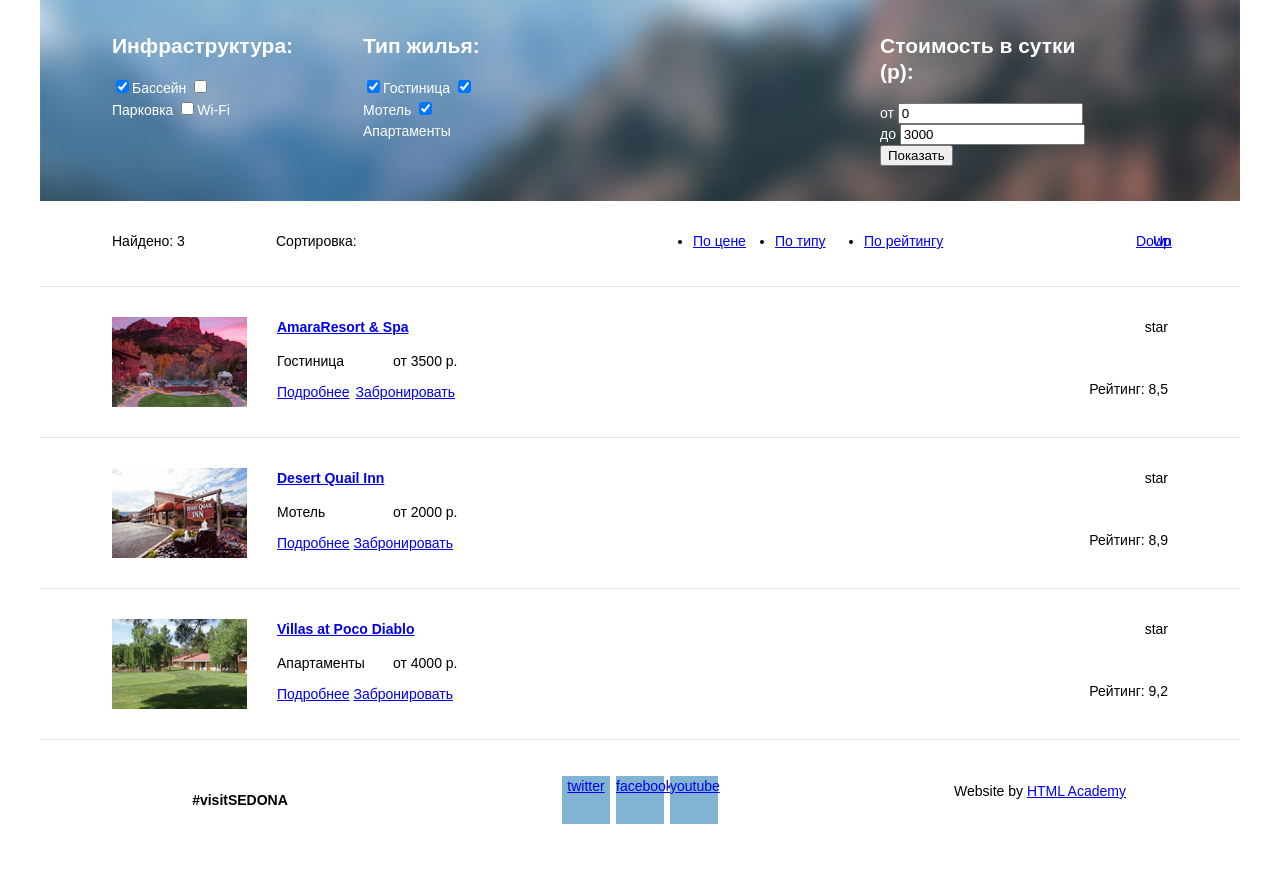
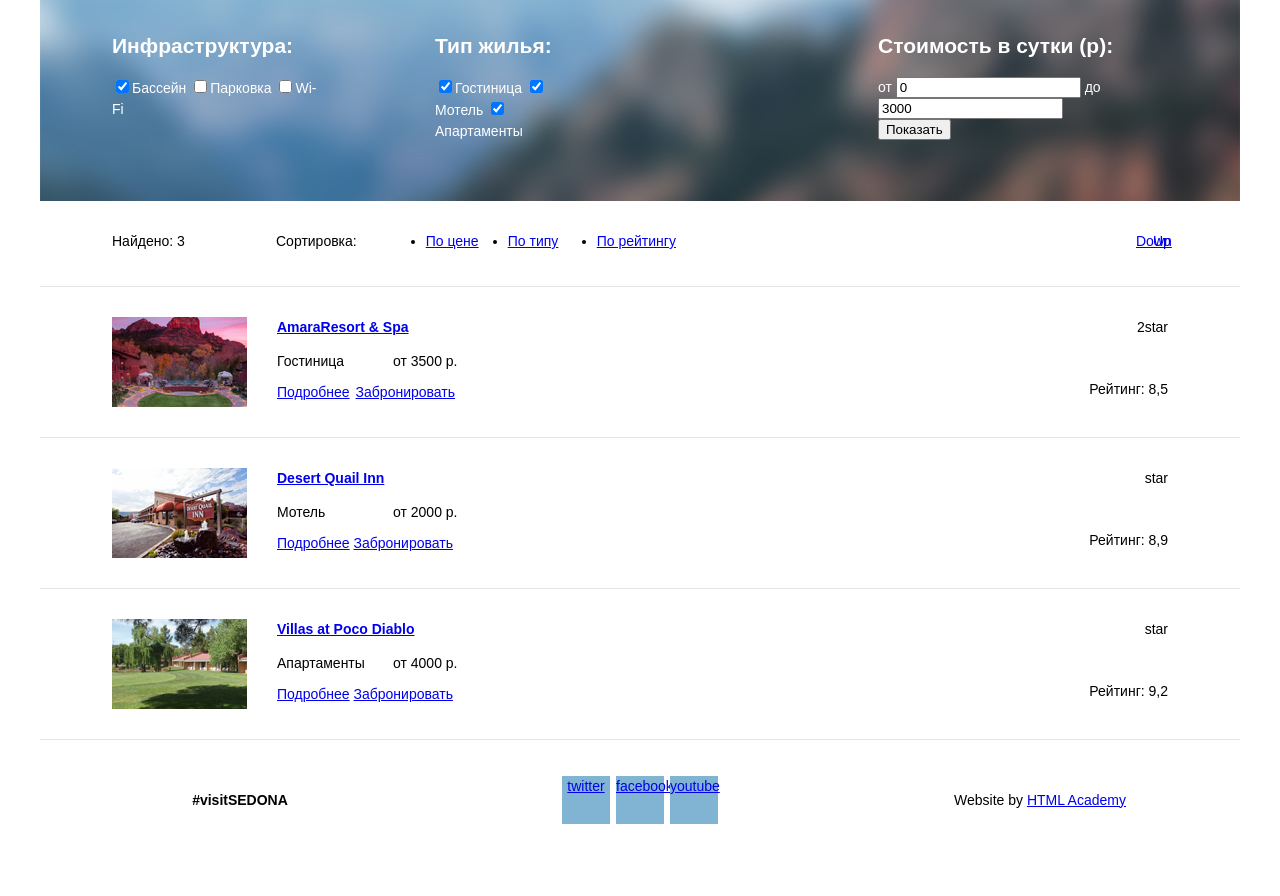
Before and after one commit to Yuri17/343129-sedona, a plain HTML site: page catalog.html in a window 1280 px wide. Shown: the part 86-982 px from the top of the page. After the commit the page ends 946 px from the top, so only its background shows below. Drawn offline with Linux system fonts and the light colour scheme.

Commit message:
Исправлени в сетке

```diff
--- a/catalog.html
+++ b/catalog.html
@@ -17,10 +17,10 @@
 								<a href="#">Фото и видео</a>
 							</li>
 							<li>
-								<a href="#">Карта сайта</a>>
+								<a href="#">Карта сайта</a>
 							</li>
 							<li>
-								<a href="#">Гостиницы</a>>
+								<a href="#">Гостиницы</a>
 							</li>
 						</ul>
 					</nav>
@@ -31,6 +31,7 @@
 
 				<main class="main-index">
 					<section class="filters clearfix">
+						<div class="inner clearfix">
 							<div class="col col1">
 								<form action="#" method="get" class="filter-category">
 									<h2 class="filter-title">Инфраструктура:</h2>
@@ -66,6 +67,7 @@
 								</div>
 								<button class="search-button">Показать</button>
 							</div>
+						</div>
 					</section>
 					<section class="results clearfix">
 						<p class="results-title">Найдено: <span class="quantity">3</span></p>
@@ -97,7 +99,7 @@
 								</div>
 							</div>
 							<div class="item-rating">
-								<div class="rating-stars">star</div>
+								<div class="rating-stars">2star</div>
 								<p class="rating-text">Рейтинг: 8,5</p>
 							</div>
 						</article>
--- a/css/style.css
+++ b/css/style.css
@@ -27,6 +27,12 @@ h2 {
 .container {
 	width: 1200px;
 	height: 100%;
+	margin-left: auto;
+	margin-right: auto;
+}
+
+.inner {
+	width: 1056px;
 	margin-left: auto;
 	margin-right: auto;
 }
@@ -355,29 +361,27 @@ h2 {
 ====================================================*/
 
 .main-footer {
+	display: table;
 	width: 100%;
-	min-height: 120px;
 	padding: 0;
 }
 
 .section {
-	float: left;
+	display: table-cell;
 	width: 400px;
 	vertical-align: middle;
 	text-align: center;
+	padding: 36px 0;
 }
 
 .hashtag {
 	display: block;
-	margin-top: 50px;
 }
 
 .social-block {
 	width: 156px;
-	min-height: 120px;
 	margin-left: auto;
 	margin-right: auto;
-	margin-top: 36px;
 }
 
 .footer-social {
@@ -396,7 +400,7 @@ h2 {
 	display: block;
 	margin-left: auto;
 	margin-right: auto;
-	margin-top: 41px;
+	margin: 0;
 }
 
 /*======================================================
@@ -418,7 +422,7 @@ h2 {
 }
 
 .col1 {
-	padding-left: 72px;
+	padding-left: 0px;
 	padding-right: 60px;
 }
 
@@ -430,18 +434,17 @@ h2 {
 .col3 {
 	float: right;
 	width: 322px;
-	margin-right: 70px;
 	padding: 32px;
-	padding-right: 70px;
+	padding-right: 0;
 	color: #ffffff;
 }
 
 .results {
 	width: 100%;
-	height: 86px;
-	border-bottom: 1px solid #e5e5e5;
-	padding-top: 30px;
-	padding-bottom: 30px;
+    height: 86px;
+    border-bottom: 1px solid #e5e5e5;
+    padding-top: 30px;
+    padding-bottom: 30px;
 }
 
 .results-title {
@@ -453,20 +456,13 @@ h2 {
 
 .sorting-title {
 	float: left;
-	width: 80px;
 	margin: 0;
 	margin-left: 24px;
 }
 
 .sort {
-	position: absolute;
-	top: 273px;
-	left: 312px;
-	width: 400px;
-	height: 86px;
-	margin-left: 312px;
-	padding-top: 30px;
-	padding-bottom: 30px;
+	float: left;
+	margin: 0;
 }
 
 .sort-price {
@@ -514,15 +510,17 @@ h2 {
 
 .item-view {
 	float: left;
+	margin-right: -135px;
+	position: relative;
 	width: 135px;
-	height: 90px;
+	line-height: 0;
 }
 
 .item-description {
 	float: left;
-	width: 300px;
-	height: 90px;
-	margin-left: 30px;
+	width: 100%;
+	padding-left: 165px;
+	padding-right: 120px;
 }
 
 .item-title {
@@ -572,8 +570,9 @@ h2 {
 
 .item-rating {
 	float: right;
-	width: 110 px;
-	height: 90px;
+	width: 110px;
+	margin-left: -110px;
+	position: relative;
 }
 
 .rating-stars {
```
Also changed, not shown: index.html (+0 -14 lines). Lines whose indentation alone changed are shown as unchanged.
